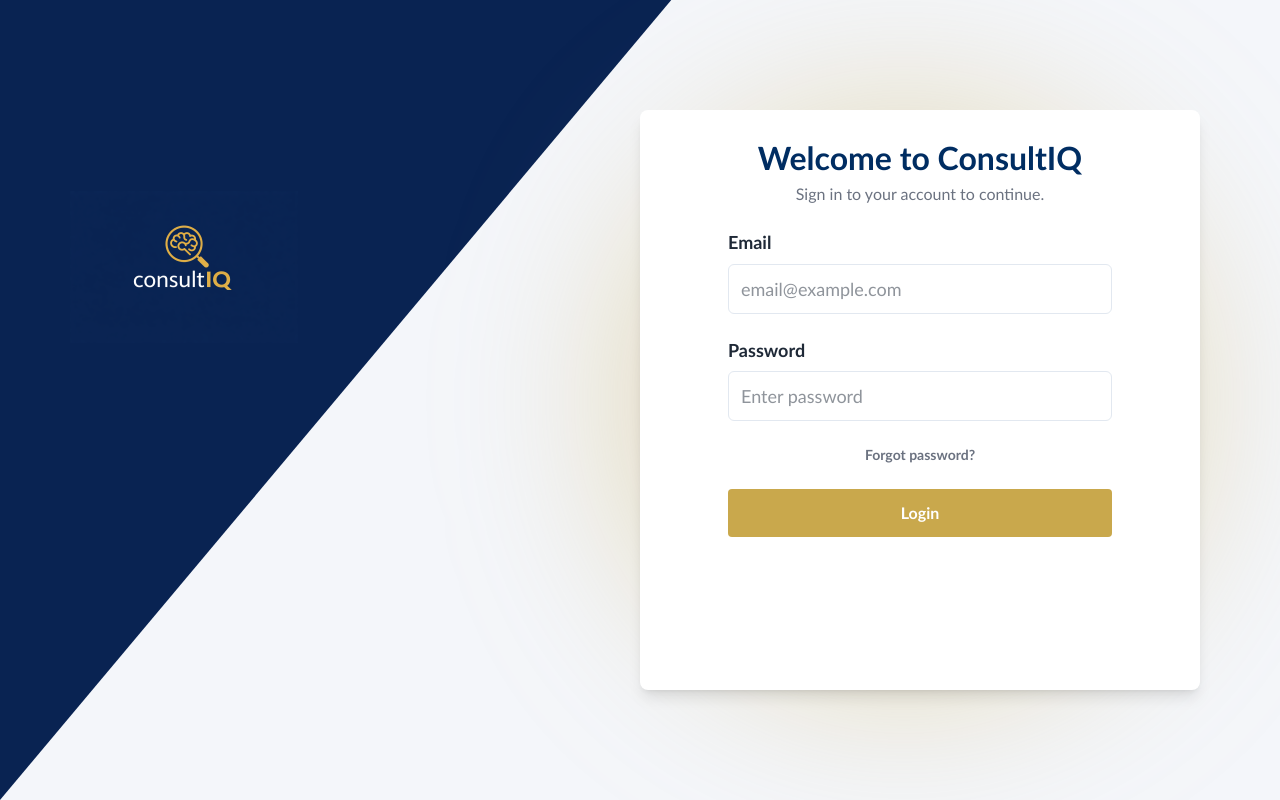
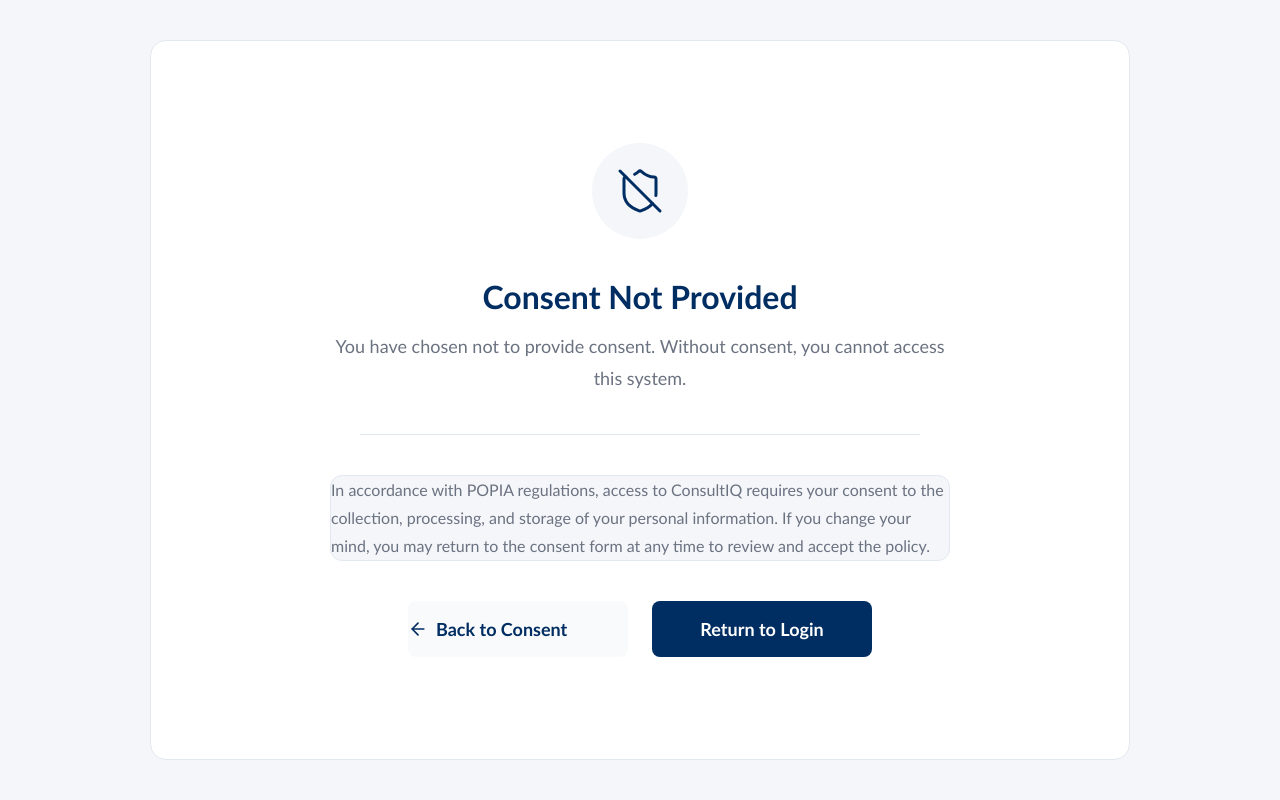
Before and after one commit to COS301-SE-2026/ConsultIQ, a React (Vite) app in the folder frontend/: page /popia-decline in a window 1280 px wide. Before the commit this address led to /login. Built offline with nearby package versions, Linux system fonts and the light colour scheme; no server answers.

Commit message:
Integrated decline of Ts&Cs

```diff
--- a/frontend/src/features/authentication/components/popia-consent-form.tsx
+++ b/frontend/src/features/authentication/components/popia-consent-form.tsx
@@ -23,7 +23,6 @@ function PopiaConsentForm() {
     try {
       await acceptTerms(email);
       setShowWelcome(true);
-      //navigate("/login");
     } catch (err) {
       setError((err as Error).message);
     } finally {
@@ -32,7 +31,7 @@ function PopiaConsentForm() {
   }
 
   function handleDecline() {
-    navigate("/login");
+    navigate("/popia-decline");
   }
 
   return (
--- a/frontend/src/features/authentication/components/popia-decline-form.tsx
+++ b/frontend/src/features/authentication/components/popia-decline-form.tsx
@@ -64,7 +64,7 @@ function PopiaDeclineForm() {
         <div className="flex justify-center gap-6 mt-2">
           <button
             type="button"
-            onClick={() => navigate(-1)}
+            onClick={() => navigate("/popia-consent")}
             className="flex items-center gap-2 min-w-[220px] h-[56px] rounded-lg border font-bold text-lg transition bg-gray-50 hover:bg-gray-100"
             style={{
               borderColor: "var(--color-border)",
--- a/frontend/src/routes/app-routes.tsx
+++ b/frontend/src/routes/app-routes.tsx
@@ -8,6 +8,7 @@ import RegisterUserPage from "../features/authentication/pages/register-user-pag
 import LoginForm from "../features/authentication/pages/login-page";
 import SetPasswordPage from "../features/authentication/pages/set-password-page";
 import PopiaConsentPage from "../features/authentication/pages/popia-consent-page";
+import PopiaDeclinePage from "../features/authentication/pages/popia-decline-page";
 
 // Consultants
 import ConsultantsPage from "../features/consultants/pages/consultant-list-page";
@@ -35,6 +36,7 @@ function AnimatedRoutes() {
                 <Route path="/set-password" element={<PageTransition><SetPasswordPage /></PageTransition>} />
                 <Route path="/activate" element={<PageTransition><SetPasswordPage /></PageTransition>} />
                 <Route path="/popia-consent" element={<PageTransition><PopiaConsentPage /></PageTransition>} />
+                <Route path="/popia-decline" element={<PageTransition><PopiaDeclinePage /></PageTransition>} />
 
                 {/* ------------------------------------------- */}
                 {/* PROTECTED ROUTES                            */}
```
